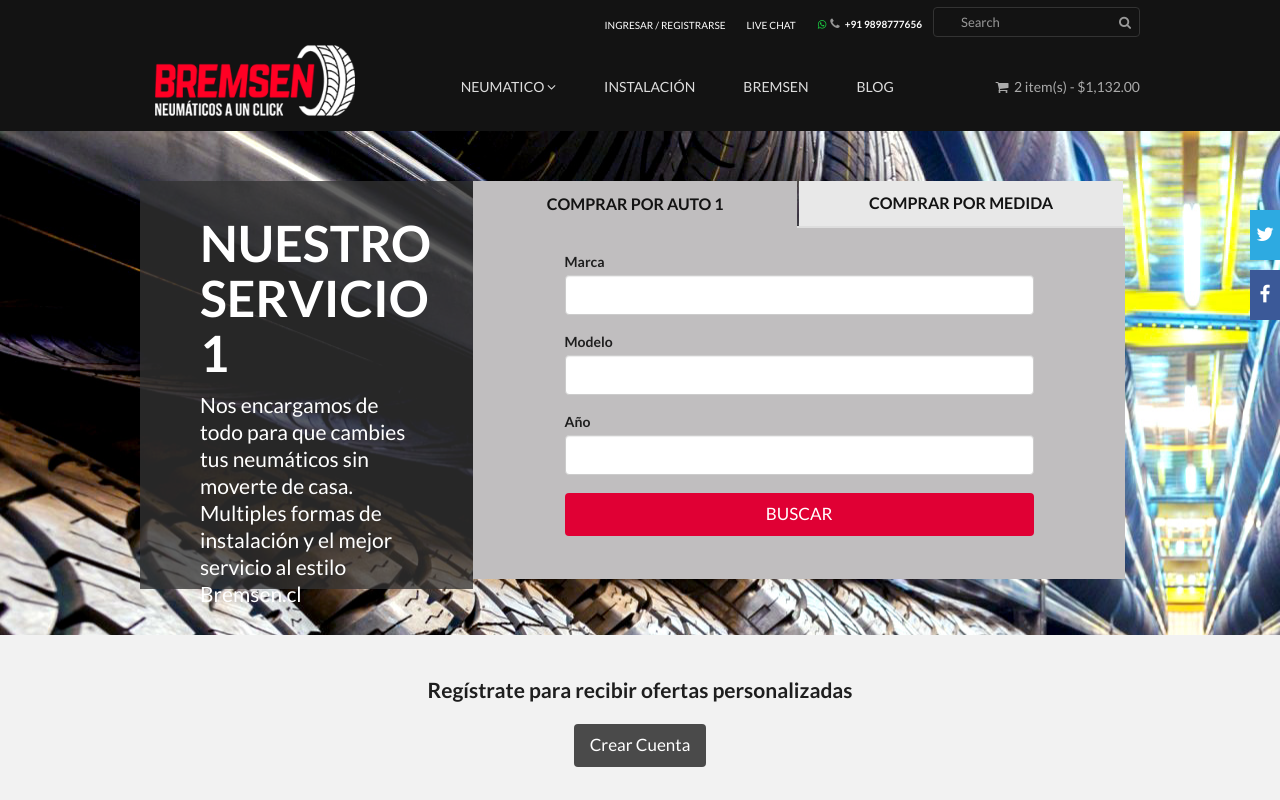
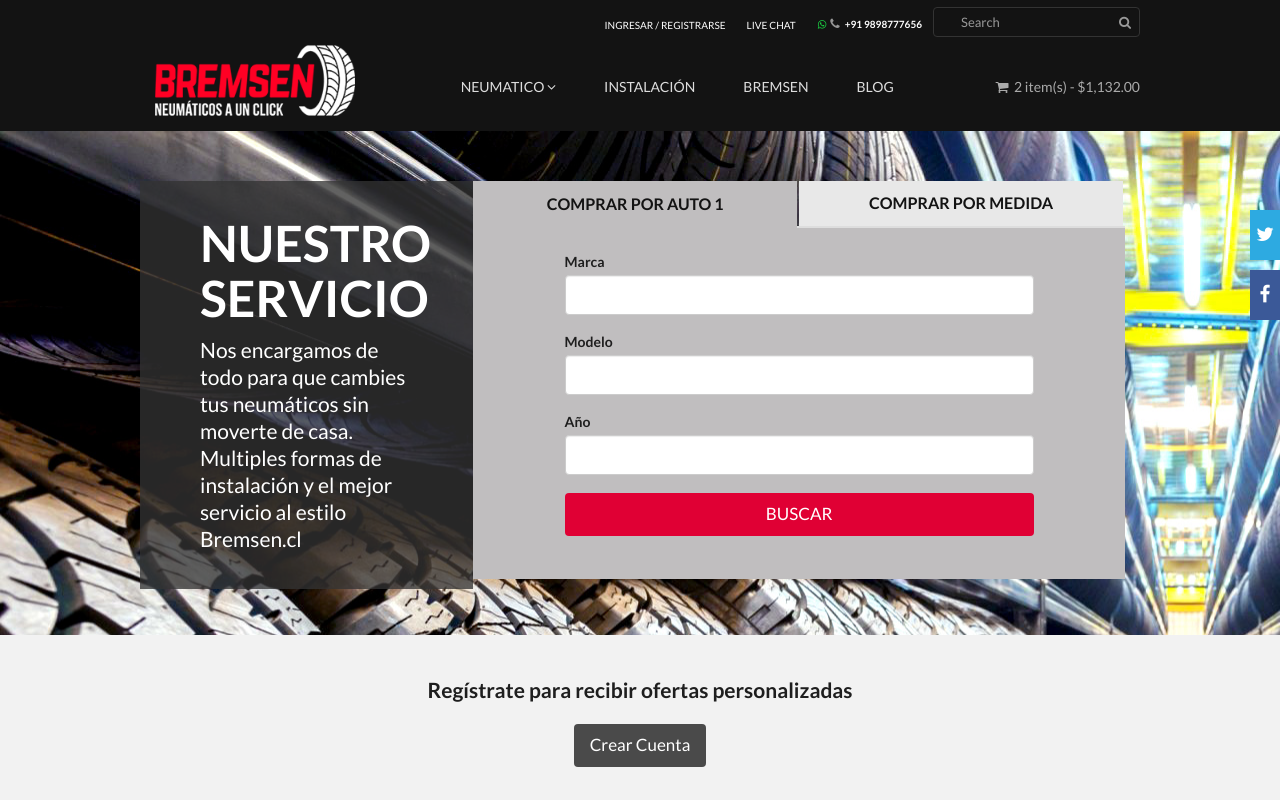
Before and after one commit to pvargas5891/bremsen, an Angular app: page /#/home in a window 1280 px wide. Shown: the top 800 px of the page. Built offline with nearby package versions, Linux system fonts and the light colour scheme; no server answers; a web font is replaced by a local one.

Commit message:
de vuelta

```diff
--- a/src/app/components/home/home.component.html
+++ b/src/app/components/home/home.component.html
@@ -6,7 +6,7 @@
         <div class="col-md-12">
             <div class="row pad-50">
     <div class="col-md-4 bloque1 ">
-      <h1 class="nuestros-servicios"><b>Nuestro Servicio 1</b></h1>
+      <h1 class="nuestros-servicios"><b>Nuestro Servicio</b></h1>
       <p>Nos encargamos de todo para que cambies tus neumáticos sin moverte de casa.
 Multiples formas de instalación y el mejor servicio al estilo Bremsen.cl</p>
     </div>
```
